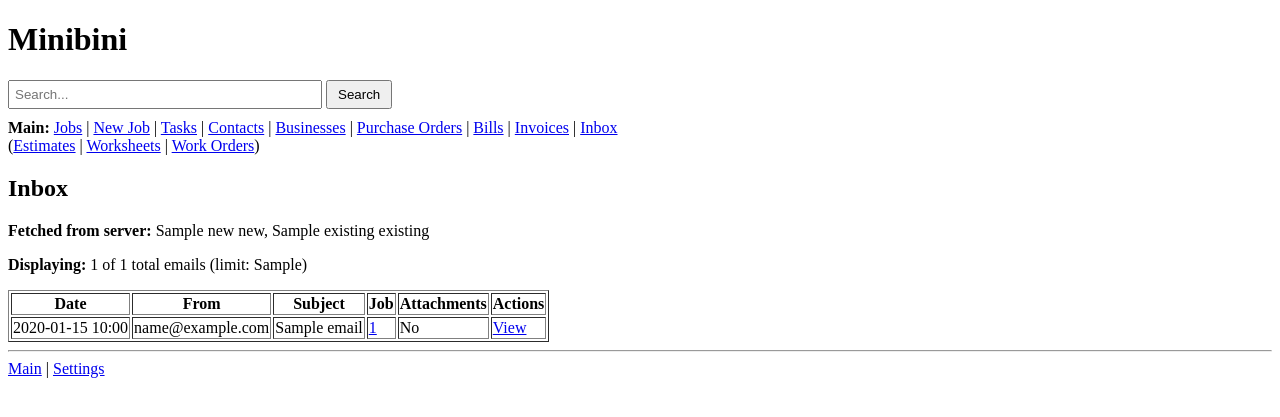
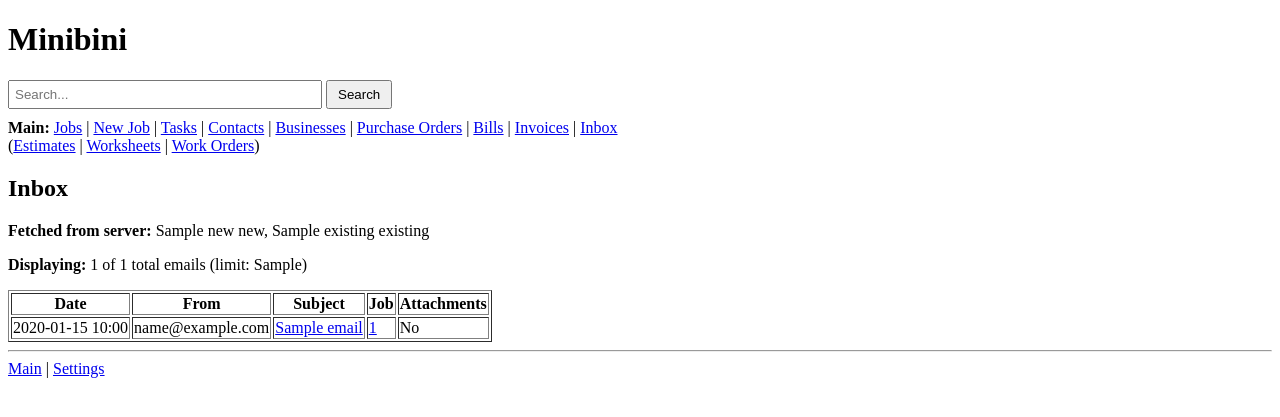
Before and after one commit to alimtiger/Minibini, a Django app: template templates/core/email_inbox.html in a window 1280 px wide. Shown: the top 417 px of the page. Run offline with Django 5.2, Linux system fonts and the light colour scheme; the template is opened without the code that fills it: most values are stand-ins (such as "Sample title", 1, 10 or a date in 2020); parts of the project's set-up code (start-up, migrations or seed data) failed here and were passed over.

Commit message:
small tweaks before changing something else in main

```diff
--- a/fixtures/job_data/01_base.json
+++ b/fixtures/job_data/01_base.json
@@ -178,7 +178,7 @@
   "model": "core.configuration",
   "pk": "invoice_number_sequence",
   "fields": {
-    "value": "INV-{year}-{counter:04d}"
+    "value": "I{year}-{counter:04d}"
   }
 },
 {
--- a/templates/core/email_inbox.html
+++ b/templates/core/email_inbox.html
@@ -25,13 +25,12 @@
             <th>Subject</th>
             <th>Job</th>
             <th>Attachments</th>
-            <th>Actions</th>
         </tr>
         {% for email in emails %}
         <tr>
             <td>{{ email.date_sent|date:"Y-m-d H:i" }}</td>
             <td>{{ email.from_email }}</td>
-            <td>{{ email.subject|truncatewords:10 }}</td>
+            <td><a href="{% url 'core:email_detail' email.email_record.email_record_id %}">{{ email.subject|truncatewords:10 }}</a></td>
             <td>
                 {% if email.email_record.job %}
                     <a href="{% url 'jobs:detail' email.email_record.job.job_id %}">{{ email.email_record.job.job_number }}</a>
@@ -40,7 +39,6 @@
                 {% endif %}
             </td>
             <td>{% if email.has_attachments %}Yes{% else %}No{% endif %}</td>
-            <td><a href="{% url 'core:email_detail' email.email_record.email_record_id %}">View</a></td>
         </tr>
         {% endfor %}
     </table>
```
